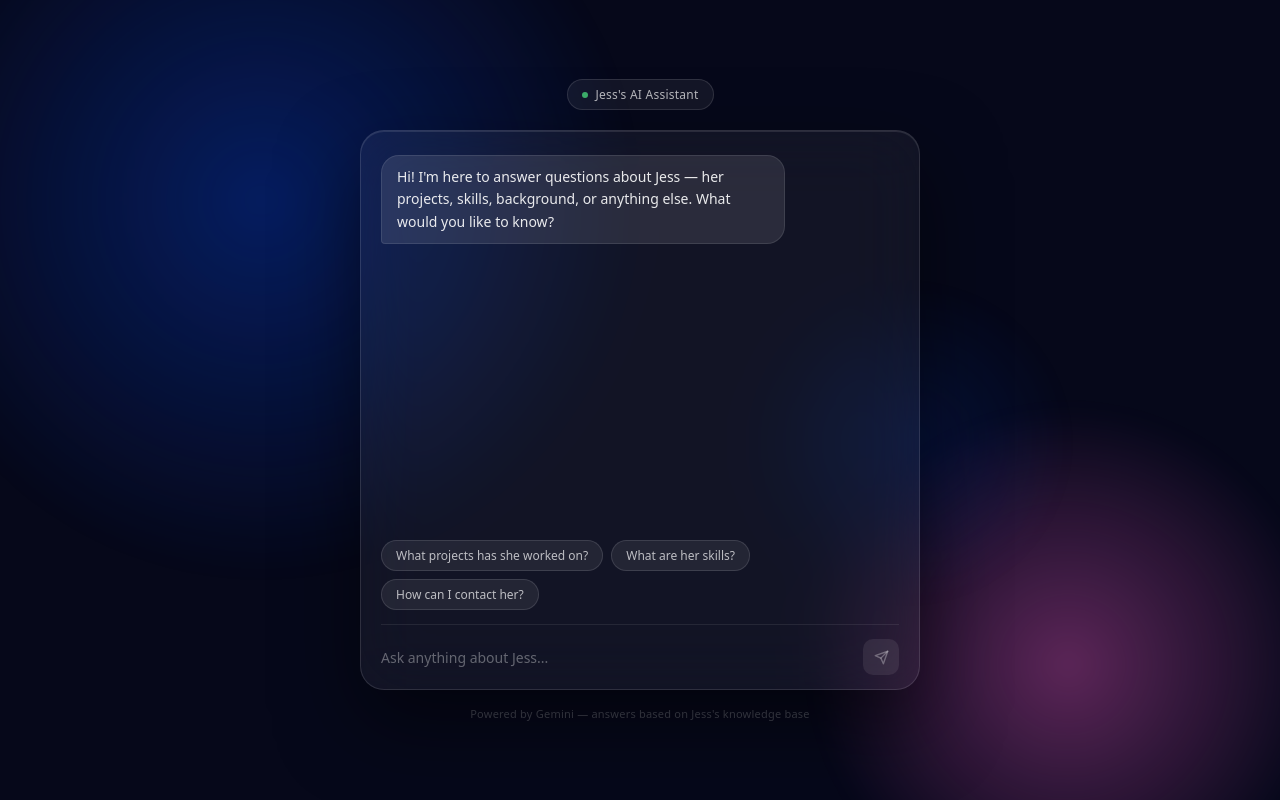
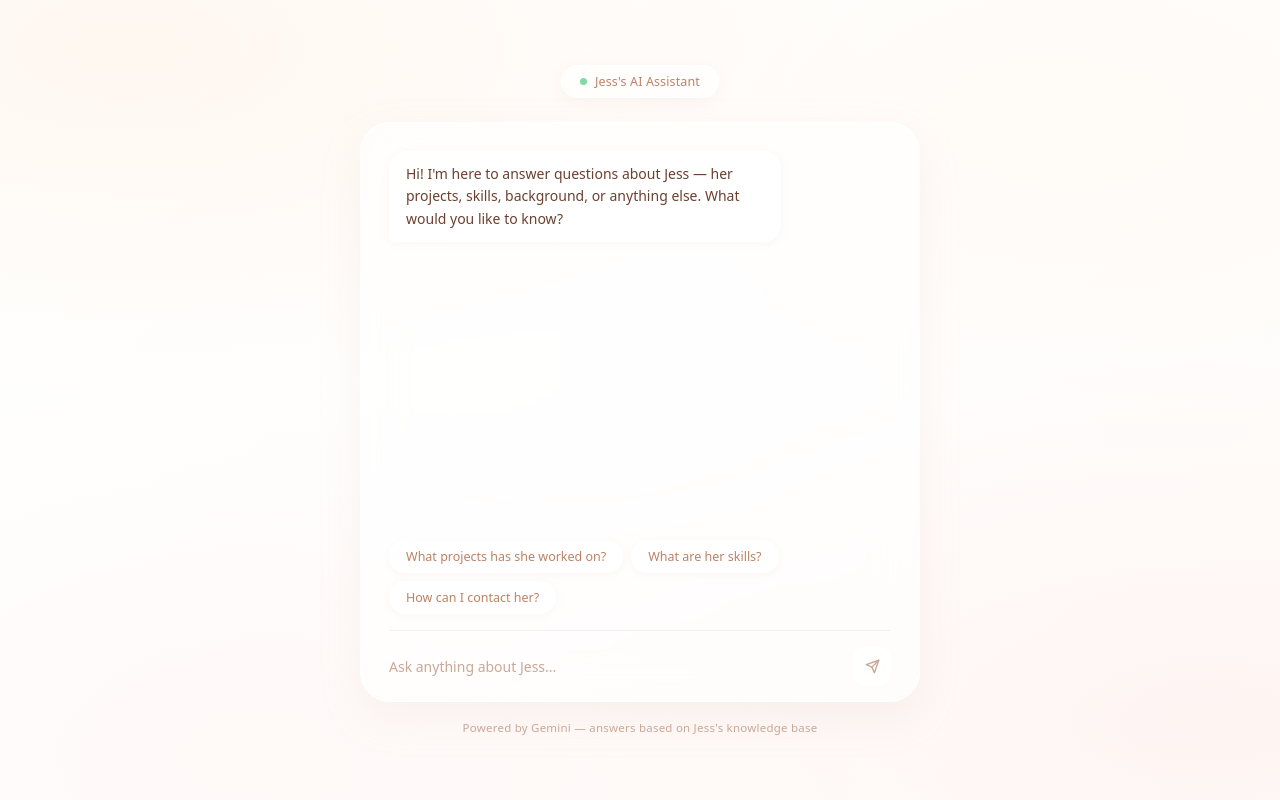
Before and after one commit to jessicatsao123-lgtm/portfolio-ai-assistant, a Next.js app: page / in a window 1280 px wide. Built offline with nearby package versions, Linux system fonts and the light colour scheme.

Commit message:
feat: bright warm glassmorphism + revert to gemini-2.0-flash

```diff
--- a/pages/api/chat.js
+++ b/pages/api/chat.js
@@ -56,7 +56,7 @@ ${knowledgeBase}
 
   try {
     const model = genAI.getGenerativeModel({
-      model: 'gemini-1.5-flash',
+      model: 'gemini-2.0-flash',
       systemInstruction,
     });
 
--- a/pages/index.js
+++ b/pages/index.js
@@ -26,7 +26,6 @@ export default function Home() {
   async function sendMessage(text) {
     const trimmed = (text || input).trim()
     if (!trimmed || isLoading) return
-
     if (!started) setStarted(true)
 
     const userMessage = { role: 'user', content: trimmed }
@@ -69,107 +68,89 @@ export default function Home() {
     <>
       <style>{`
         *, *::before, *::after { box-sizing: border-box; margin: 0; padding: 0; }
-        body { background: #06081a; }
 
+        body {
+          background: linear-gradient(135deg, #FFFFFF 0%, #FFFCFA 100%);
+          min-height: 100vh;
+        }
+
+        @keyframes fadeUp {
+          from { opacity: 0; transform: translateY(10px); }
+          to   { opacity: 1; transform: translateY(0); }
+        }
         @keyframes bounce {
-          0%, 60%, 100% { transform: translateY(0); opacity: 0.5; }
-          30% { transform: translateY(-6px); opacity: 1; }
-        }
-        @keyframes float1 {
-          0%, 100% { transform: translate(0, 0) scale(1); }
-          50% { transform: translate(40px, -30px) scale(1.08); }
-        }
-        @keyframes float2 {
-          0%, 100% { transform: translate(0, 0) scale(1); }
-          50% { transform: translate(-30px, 40px) scale(1.05); }
-        }
-        @keyframes fadeUp {
-          from { opacity: 0; transform: translateY(12px); }
-          to { opacity: 1; transform: translateY(0); }
+          0%, 60%, 100% { transform: translateY(0); }
+          30%           { transform: translateY(-5px); }
         }
         @keyframes pulse {
-          0%, 100% { opacity: 0.7; }
-          50% { opacity: 1; }
+          0%, 100% { opacity: 0.6; }
+          50%       { opacity: 1; }
         }
 
-        .msg-in { animation: fadeUp 0.3s ease forwards; }
+        .msg-in { animation: fadeUp 0.28s ease forwards; }
 
         .input-field {
+          flex: 1;
           background: transparent;
           border: none;
           outline: none;
-          flex: 1;
-          color: #fff;
+          font-family: inherit;
           font-size: 14px;
-          font-family: inherit;
+          color: #6B4030;
           line-height: 1.5;
         }
-        .input-field::placeholder { color: rgba(255,255,255,0.35); }
+        .input-field::placeholder { color: #C9A898; }
 
         .send-btn {
-          width: 36px;
-          height: 36px;
-          border-radius: 10px;
+          width: 38px;
+          height: 38px;
+          border-radius: 12px;
           border: none;
           cursor: pointer;
           display: flex;
           align-items: center;
           justify-content: center;
-          transition: all 0.15s ease;
           flex-shrink: 0;
+          transition: transform 0.15s ease, box-shadow 0.15s ease;
         }
-        .send-btn:enabled:hover { transform: scale(1.05); }
+        .send-btn:enabled:hover  { transform: scale(1.05); }
         .send-btn:enabled:active { transform: scale(0.97); }
 
-        .suggestion-chip {
-          background: rgba(255,255,255,0.07);
-          border: 1px solid rgba(255,255,255,0.12);
+        .chip {
+          background: rgba(255,255,255,0.72);
+          border: 1px solid rgba(255,255,255,1);
+          backdrop-filter: blur(12px);
+          -webkit-backdrop-filter: blur(12px);
           border-radius: 999px;
-          color: rgba(255,255,255,0.7);
-          font-size: 12px;
-          padding: 6px 14px;
+          padding: 7px 16px;
+          font-size: 12.5px;
+          font-family: inherit;
+          color: #BD8264;
           cursor: pointer;
           white-space: nowrap;
-          transition: all 0.15s ease;
-          font-family: inherit;
+          transition: background 0.15s ease, color 0.15s ease;
+          box-shadow: inset 0 1px 1px rgba(255,255,255,1), 0 2px 8px rgba(210,180,165,0.10);
         }
-        .suggestion-chip:hover {
-          background: rgba(255,255,255,0.13);
-          color: #fff;
-          border-color: rgba(255,255,255,0.25);
-        }
+        .chip:hover { background: rgba(255,255,255,0.90); color: #6B4030; }
 
-        ::-webkit-scrollbar { width: 4px; }
+        ::-webkit-scrollbar { width: 3px; }
         ::-webkit-scrollbar-track { background: transparent; }
-        ::-webkit-scrollbar-thumb { background: rgba(255,255,255,0.1); border-radius: 4px; }
+        ::-webkit-scrollbar-thumb { background: rgba(180,140,120,0.2); border-radius: 4px; }
       `}</style>
 
-      {/* Background */}
-      <div style={{ position: 'fixed', inset: 0, background: '#06081a', overflow: 'hidden', zIndex: 0 }}>
+      {/* Layered background */}
       <div style={{
-          position: 'absolute', width: 700, height: 700,
-          borderRadius: '50%', top: '-15%', left: '-10%',
-          background: 'radial-gradient(circle, rgba(5,55,181,0.45) 0%, transparent 70%)',
-          animation: 'float1 12s ease-in-out infinite',
-          filter: 'blur(10px)',
+        position: 'fixed', inset: 0, zIndex: 0,
+        background: `
+          radial-gradient(120% 90% at 10% 6%,  rgba(255,236,218,0.40), transparent 48%),
+          radial-gradient(120% 90% at 94% 90%, rgba(253,231,228,0.35), transparent 50%),
+          radial-gradient(90%  80% at 84% 16%, rgba(255,248,240,0.50), transparent 44%),
+          radial-gradient(100% 90% at 20% 94%, rgba(253,238,236,0.30), transparent 52%),
+          linear-gradient(135deg, #FFFFFF 0%, #FFFCFA 100%)
+        `,
       }} />
-        <div style={{
-          position: 'absolute', width: 500, height: 500,
-          borderRadius: '50%', bottom: '-10%', right: '-5%',
-          background: 'radial-gradient(circle, rgba(253,94,205,0.35) 0%, transparent 70%)',
-          animation: 'float2 15s ease-in-out infinite',
-          filter: 'blur(10px)',
-        }} />
-        <div style={{
-          position: 'absolute', width: 300, height: 300,
-          borderRadius: '50%', top: '40%', right: '20%',
-          background: 'radial-gradient(circle, rgba(5,55,181,0.2) 0%, transparent 70%)',
-          animation: 'float1 9s ease-in-out infinite reverse',
-          filter: 'blur(8px)',
-        }} />
-      </div>
 
-      {/* Page */}
+      {/* Page layout */}
       <div style={{
         position: 'relative', zIndex: 1,
         minHeight: '100vh',
@@ -177,48 +158,55 @@ export default function Home() {
         flexDirection: 'column',
         alignItems: 'center',
         justifyContent: 'center',
-        padding: '24px 16px',
+        padding: '32px 16px',
         fontFamily: "'Satoshi', system-ui, -apple-system, sans-serif",
       }}>
-        {/* Label */}
-        <div style={{ marginBottom: 20, textAlign: 'center' }}>
+
+        {/* Status pill */}
         <div style={{
-            display: 'inline-flex', alignItems: 'center', gap: 8,
-            background: 'rgba(255,255,255,0.06)',
-            border: '1px solid rgba(255,255,255,0.12)',
-            borderRadius: 999, padding: '6px 14px',
+          marginBottom: 24,
+          display: 'inline-flex',
+          alignItems: 'center',
+          gap: 8,
+          background: 'rgba(255,255,255,0.72)',
+          border: '1px solid rgba(255,255,255,0.95)',
+          backdropFilter: 'blur(14px)',
+          WebkitBackdropFilter: 'blur(14px)',
+          borderRadius: 999,
+          padding: '7px 18px',
+          boxShadow: 'inset 0 1px 1px rgba(255,255,255,1), 0 4px 16px rgba(210,180,165,0.12)',
         }}>
           <div style={{
-              width: 6, height: 6, borderRadius: '50%',
-              backgroundColor: '#4ade80',
-              animation: 'pulse 2s ease infinite',
+            width: 7, height: 7, borderRadius: '50%',
+            background: '#82D9A0',
+            animation: 'pulse 2.2s ease infinite',
           }} />
-            <span style={{ color: 'rgba(255,255,255,0.7)', fontSize: 12, letterSpacing: '0.02em' }}>
+          <span style={{ color: '#BD8264', fontSize: 12.5, letterSpacing: '0.01em', fontWeight: 500 }}>
             Jess's AI Assistant
           </span>
-          </div>
         </div>
 
         {/* Glass chat card */}
         <div style={{
           width: '100%',
           maxWidth: 560,
-          height: 560,
-          borderRadius: 24,
-          background: 'rgba(255,255,255,0.05)',
-          backdropFilter: 'blur(32px)',
-          WebkitBackdropFilter: 'blur(32px)',
-          border: '1px solid rgba(255,255,255,0.12)',
-          boxShadow: 'inset 0 1px 0 rgba(255,255,255,0.1), 0 32px 80px rgba(0,0,0,0.5)',
+          height: 580,
+          borderRadius: 30,
+          background: 'rgba(255,255,255,0.62)',
+          backdropFilter: 'blur(20px) saturate(125%)',
+          WebkitBackdropFilter: 'blur(20px) saturate(125%)',
+          border: '1px solid rgba(255,255,255,0.95)',
+          boxShadow: '0 16px 44px rgba(210,180,165,0.13), inset 0 1px 1px rgba(255,255,255,1)',
           display: 'flex',
           flexDirection: 'column',
           overflow: 'hidden',
         }}>
-          {/* Messages area */}
+
+          {/* Messages */}
           <div style={{
             flex: 1,
             overflowY: 'auto',
-            padding: '24px 20px 12px',
+            padding: '28px 28px 16px',
             display: 'flex',
             flexDirection: 'column',
             gap: 14,
@@ -230,18 +218,22 @@ export default function Home() {
               }}>
                 <div style={{
                   maxWidth: '78%',
-                  padding: '10px 15px',
-                  borderRadius: msg.role === 'user' ? '18px 18px 4px 18px' : '18px 18px 18px 4px',
+                  padding: '11px 16px',
+                  borderRadius: msg.role === 'user'
+                    ? '18px 18px 5px 18px'
+                    : '18px 18px 18px 5px',
                   fontSize: 14,
                   lineHeight: 1.6,
                   ...(msg.role === 'user' ? {
-                    background: '#0537B5',
-                    color: '#fff',
-                    boxShadow: '0 4px 16px rgba(5,55,181,0.4)',
+                    background: 'linear-gradient(145deg, #FFF3E6, #FFDBCE)',
+                    color: '#6B4030',
+                    border: '1px solid rgba(255,255,255,0.95)',
+                    boxShadow: '0 4px 16px rgba(210,160,130,0.14), inset 0 1px 1px rgba(255,255,255,1)',
                   } : {
-                    background: 'rgba(255,255,255,0.1)',
-                    border: '1px solid rgba(255,255,255,0.1)',
-                    color: 'rgba(255,255,255,0.9)',
+                    background: 'rgba(255,255,255,0.72)',
+                    border: '1px solid rgba(255,255,255,0.95)',
+                    color: '#6B4030',
+                    boxShadow: '0 2px 10px rgba(210,180,165,0.10), inset 0 1px 1px rgba(255,255,255,1)',
                   }),
                 }}>
                   {msg.content}
@@ -252,17 +244,18 @@ export default function Home() {
             {isLoading && (
               <div className="msg-in" style={{ display: 'flex', justifyContent: 'flex-start' }}>
                 <div style={{
-                  background: 'rgba(255,255,255,0.1)',
-                  border: '1px solid rgba(255,255,255,0.1)',
-                  borderRadius: '18px 18px 18px 4px',
-                  padding: '13px 18px',
+                  background: 'rgba(255,255,255,0.72)',
+                  border: '1px solid rgba(255,255,255,0.95)',
+                  borderRadius: '18px 18px 18px 5px',
+                  padding: '14px 18px',
                   display: 'flex', gap: 5, alignItems: 'center',
+                  boxShadow: '0 2px 10px rgba(210,180,165,0.10)',
                 }}>
-                  {[0, 1, 2].map((i) => (
-                    <div key={i} style={{
+                  {[0, 1, 2].map((j) => (
+                    <div key={j} style={{
                       width: 6, height: 6, borderRadius: '50%',
-                      backgroundColor: 'rgba(255,255,255,0.6)',
-                      animation: `bounce 1.2s ease-in-out ${i * 0.2}s infinite`,
+                      background: '#C9A898',
+                      animation: `bounce 1.2s ease-in-out ${j * 0.2}s infinite`,
                     }} />
                   ))}
                 </div>
@@ -271,29 +264,27 @@ export default function Home() {
             <div ref={messagesEndRef} />
           </div>
 
-          {/* Suggestions (shown before first message) */}
+          {/* Suggestion chips */}
           {!started && (
             <div style={{
-              padding: '0 20px 14px',
+              padding: '0 28px 16px',
               display: 'flex', gap: 8, flexWrap: 'wrap',
             }}>
               {SUGGESTIONS.map((s) => (
-                <button key={s} className="suggestion-chip" onClick={() => sendMessage(s)}>
-                  {s}
-                </button>
+                <button key={s} className="chip" onClick={() => sendMessage(s)}>{s}</button>
               ))}
             </div>
           )}
 
           {/* Divider */}
-          <div style={{ height: '1px', background: 'rgba(255,255,255,0.08)', margin: '0 20px' }} />
+          <div style={{ height: 1, background: 'rgba(210,180,165,0.18)', margin: '0 28px' }} />
 
           {/* Input row */}
           <div style={{
-            padding: '14px 20px',
+            padding: '16px 28px',
             display: 'flex',
             alignItems: 'center',
-            gap: 10,
+            gap: 12,
           }}>
             <input
               ref={inputRef}
@@ -312,13 +303,14 @@ export default function Home() {
               disabled={isLoading || !input.trim()}
               style={{
                 background: isLoading || !input.trim()
-                  ? 'rgba(255,255,255,0.08)'
-                  : '#0537B5',
-                color: isLoading || !input.trim()
-                  ? 'rgba(255,255,255,0.3)'
-                  : '#fff',
+                  ? 'rgba(255,255,255,0.72)'
+                  : 'linear-gradient(145deg, #FFF3E6, #FFDBCE)',
+                color: isLoading || !input.trim() ? '#C9A898' : '#8F5E48',
                 cursor: isLoading || !input.trim() ? 'not-allowed' : 'pointer',
-                boxShadow: !isLoading && input.trim() ? '0 4px 12px rgba(5,55,181,0.5)' : 'none',
+                border: '1px solid rgba(255,255,255,0.95)',
+                boxShadow: !isLoading && input.trim()
+                  ? '0 4px 14px rgba(210,160,130,0.20), inset 0 1px 1px rgba(255,255,255,1)'
+                  : 'inset 0 1px 1px rgba(255,255,255,1)',
               }}
             >
               <svg width="15" height="15" viewBox="0 0 24 24" fill="none">
@@ -329,7 +321,12 @@ export default function Home() {
           </div>
         </div>
 
-        <p style={{ marginTop: 16, color: 'rgba(255,255,255,0.25)', fontSize: 11, letterSpacing: '0.02em' }}>
+        <p style={{
+          marginTop: 18,
+          color: '#C9A898',
+          fontSize: 11.5,
+          letterSpacing: '0.02em',
+        }}>
           Powered by Gemini — answers based on Jess's knowledge base
         </p>
       </div>
```
Lines whose indentation alone changed are shown as unchanged.
